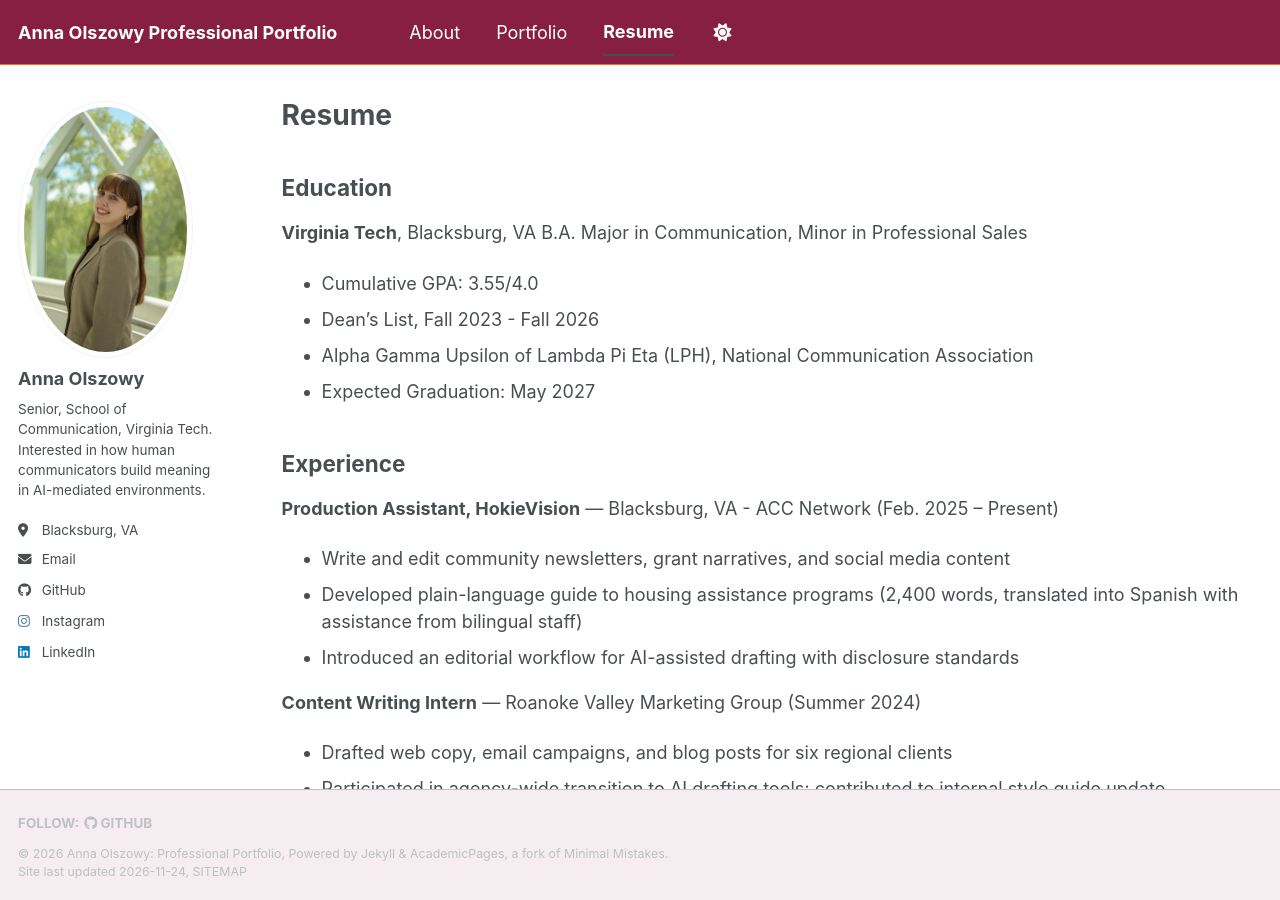
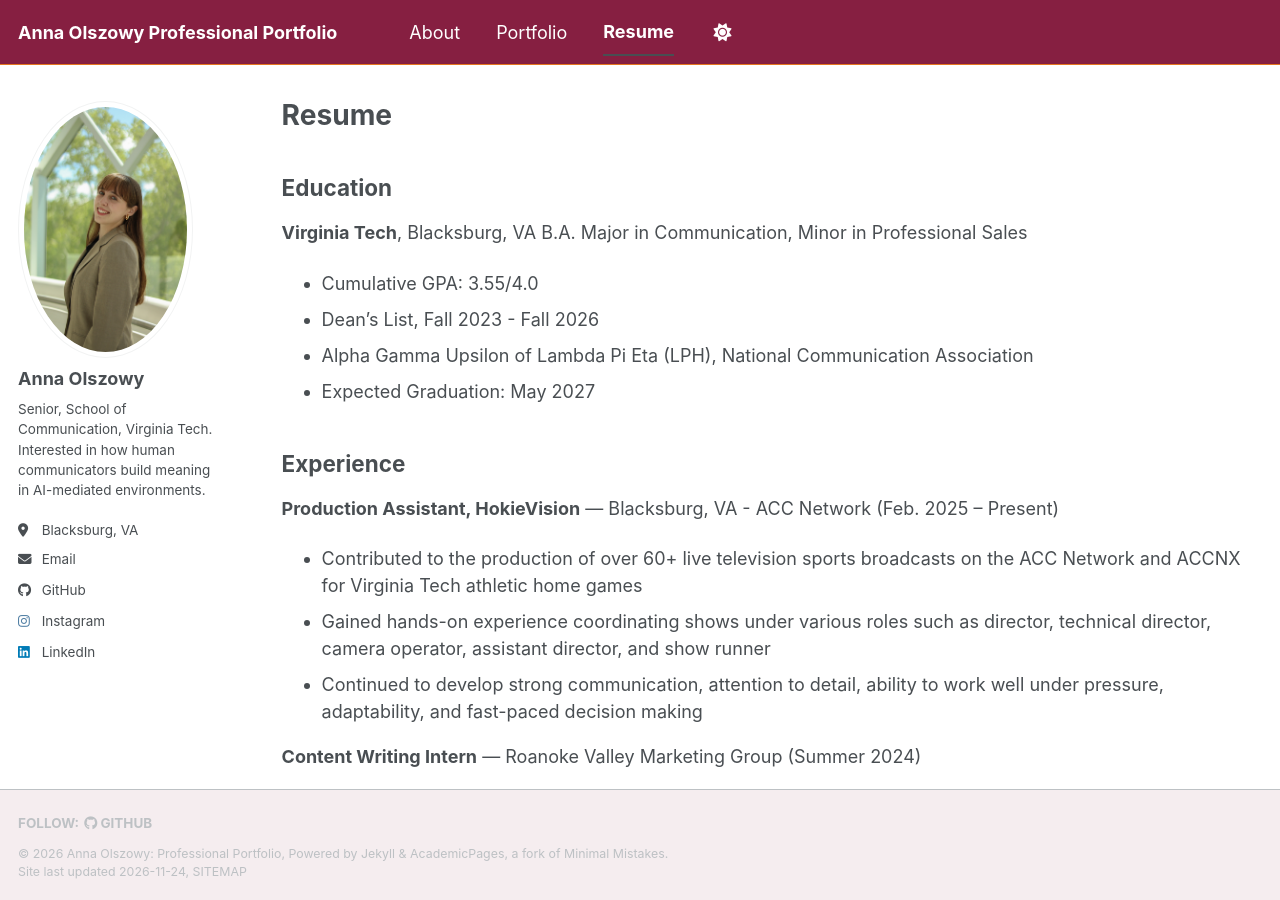
Before and after one commit to annaolszowy27/annaolszowy27.github.io, a Jekyll site: the page built from _pages/cv.md, in a window 1280 px wide and 900 px high. Built offline with Jekyll 4.4.1, drawn with Linux system fonts in a browser that asks for light colours; a script bundle is joined from its source files by our own code; library files that are not in the unit come from our copies.

Commit message:
Update cv.md

```diff
--- a/_pages/cv.md
+++ b/_pages/cv.md
@@ -26,10 +26,9 @@ B.A. Major in Communication, Minor in Professional Sales
 ## Experience
 
 **Production Assistant, HokieVision** — Blacksburg, VA - ACC Network (Feb. 2025 – Present)
-- Write and edit community newsletters, grant narratives, and social media content
-- Developed plain-language guide to housing assistance programs (2,400 words,
-  translated into Spanish with assistance from bilingual staff)
-- Introduced an editorial workflow for AI-assisted drafting with disclosure standards
+- Contributed to the production of over 60+ live television sports broadcasts on the ACC Network and ACCNX for Virginia Tech athletic home games
+- Gained hands-on experience coordinating shows under various roles such as director, technical director, camera operator, assistant director, and show runner
+- Continued to develop strong communication, attention to detail, ability to work well under pressure, adaptability, and fast-paced decision making
 
 **Content Writing Intern** — Roanoke Valley Marketing Group (Summer 2024)
 - Drafted web copy, email campaigns, and blog posts for six regional clients
```
